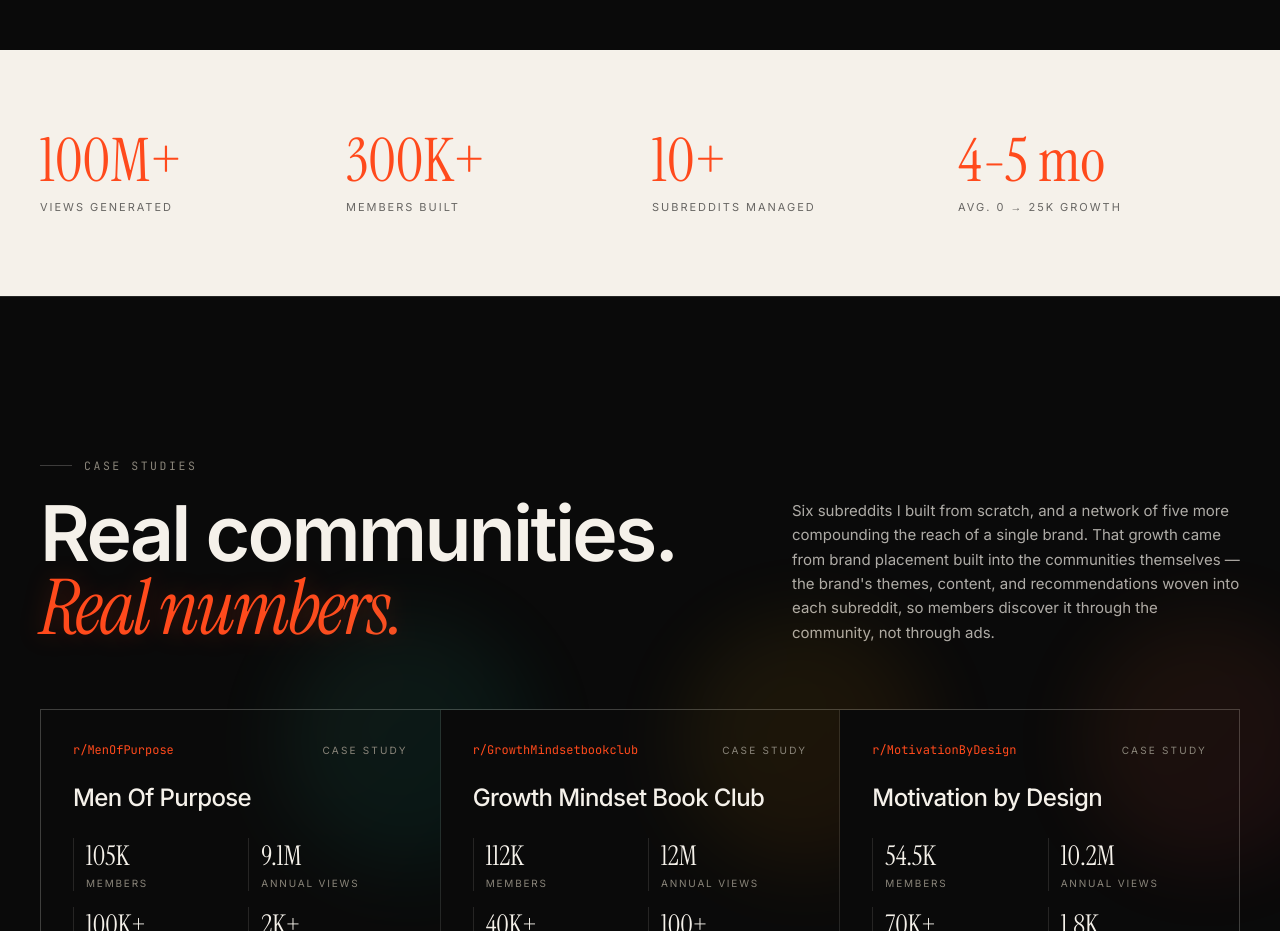
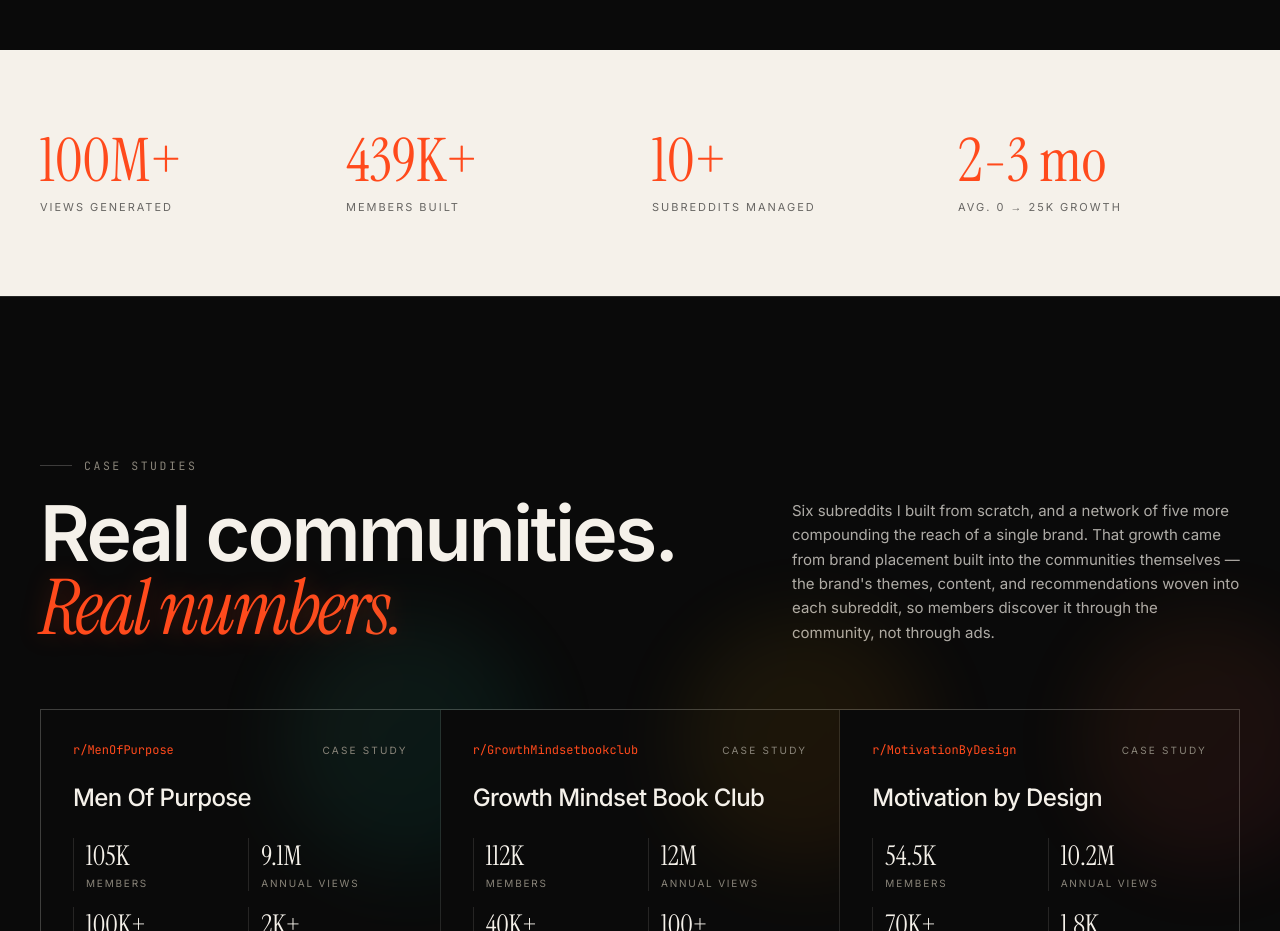
Before and after one commit to amex77/New-Portfolio, a React (Vite) app: page / in a window 1280 px wide. Shown: the part 3940-4871 px from the top of the page. Built offline with nearby package versions, Linux system fonts and the light colour scheme.

Commit message:
Match totals band to hero: 439K+ members and 2-3 months to 25K

```diff
--- a/src/data.ts
+++ b/src/data.ts
@@ -60,9 +60,9 @@ export const services = [
 
 export const totals = [
   { value: "100M+", label: "Views Generated" },
-  { value: "300K+", label: "Members Built" },
+  { value: "439K+", label: "Members Built" },
   { value: "10+", label: "Subreddits Managed" },
-  { value: "4-5 mo", label: "Avg. 0 → 25K Growth" },
+  { value: "2-3 mo", label: "Avg. 0 → 25K Growth" },
 ];
 
 export const caseStudies: CaseStudy[] = [
```
